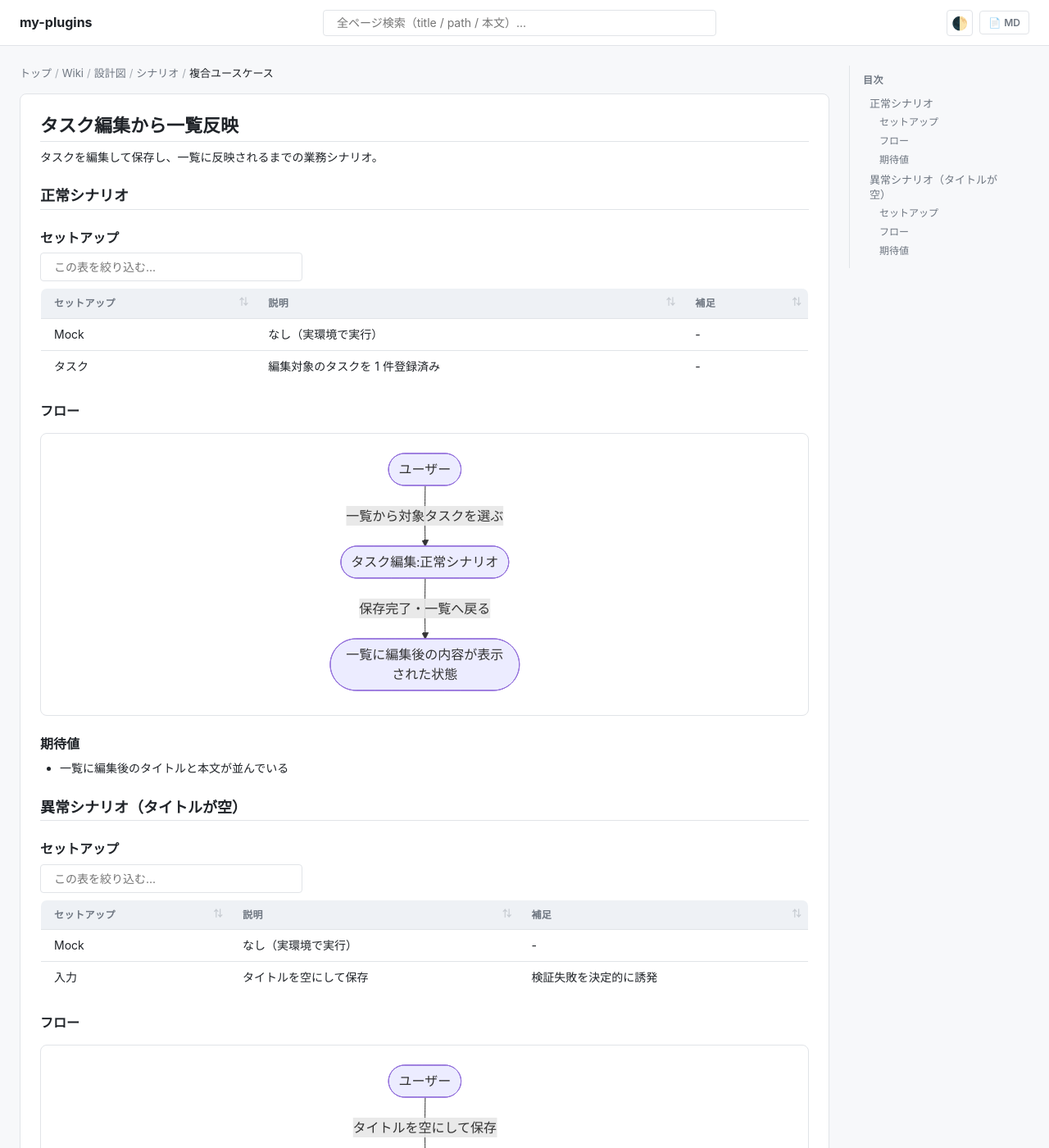
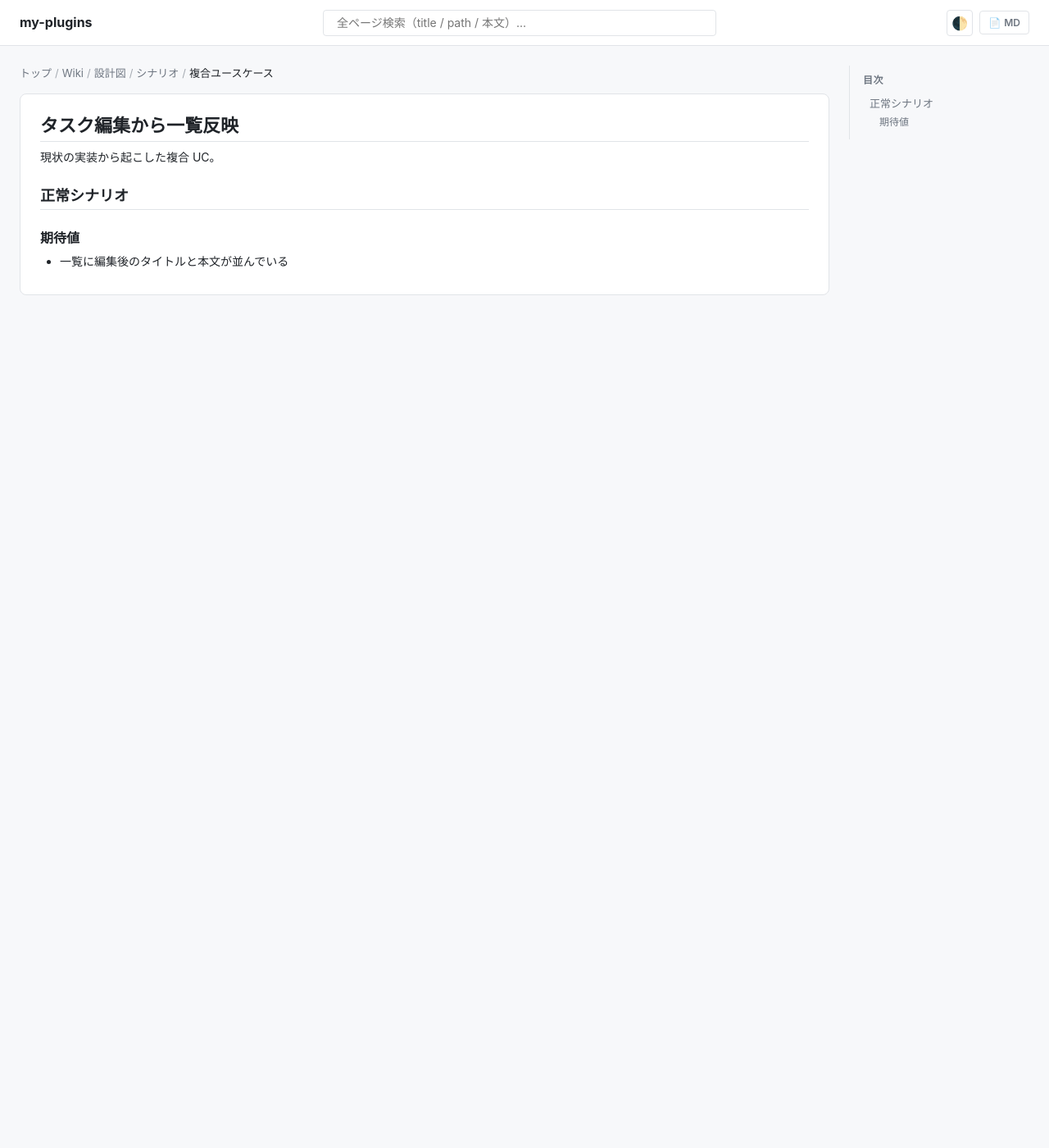
Before and after one commit to shuhei1101/ai-monitor-e2e, a Jekyll site: the page built from docs/wiki/設計図/シナリオ/複合ユースケース/タスク編集から一覧反映.md, in a window 1280 px wide and 1400 px high. Shown: the whole window at 82% size. Built offline with Jekyll 4.4.1, drawn with Linux system fonts in a browser that asks for light colours; our own code applies the rules of GitHub Pages for plain Markdown files; some of the changed text lies outside the part shown.

````diff
--- a/docs/wiki/設計図/シナリオ/複合ユースケース/タスク編集から一覧反映.md
+++ b/docs/wiki/設計図/シナリオ/複合ユースケース/タスク編集から一覧反映.md
@@ -1,53 +1,9 @@
----
-template_version: 1.0.0
----
-
 # タスク編集から一覧反映
 
-タスクを編集して保存し、一覧に反映されるまでの業務シナリオ。
+現状の実装から起こした複合 UC。
 
 ## 正常シナリオ
-
-### セットアップ
-
-| セットアップ | 説明 | 補足 |
-| --- | --- | --- |
-| Mock | なし（実環境で実行） | - |
-| タスク | 編集対象のタスクを 1 件登録済み | - |
-
-### フロー
-
-```mermaid
-flowchart TD
-  U0([ユーザー]) -->|一覧から対象タスクを選ぶ| UC1([タスク編集:正常シナリオ])
-  UC1 -->|保存完了・一覧へ戻る| DONE([一覧に編集後の内容が表示された状態])
-
-  click UC1 "../単一ユースケース/タスク編集.md#正常シナリオ"
-```
 
 ### 期待値
 
 - 一覧に編集後のタイトルと本文が並んでいる
-
-## 異常シナリオ（タイトルが空）
-
-### セットアップ
-
-| セットアップ | 説明 | 補足 |
-| --- | --- | --- |
-| Mock | なし（実環境で実行） | - |
-| 入力 | タイトルを空にして保存 | 検証失敗を決定的に誘発 |
-
-### フロー
-
-```mermaid
-flowchart TD
-  U0([ユーザー]) -->|タイトルを空にして保存| UC1([タスク編集:異常シナリオ<br>（タイトルが空）])
-  UC1 -->|保存されない| DONE([一覧が編集前のままの状態])
-
-  click UC1 "../単一ユースケース/タスク編集.md#異常シナリオタイトルが空"
-```
-
-### 期待値
-
-- 一覧が編集前の内容のまま変わっていない
````
